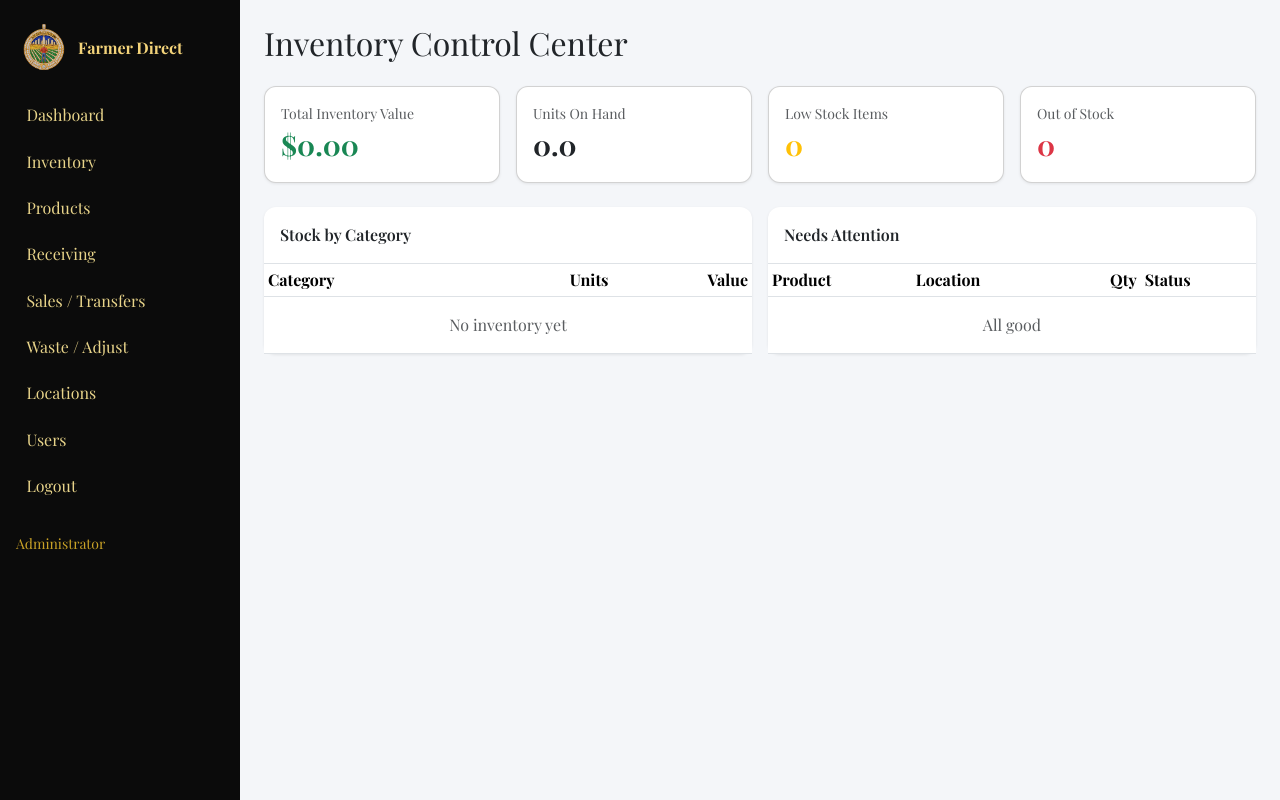
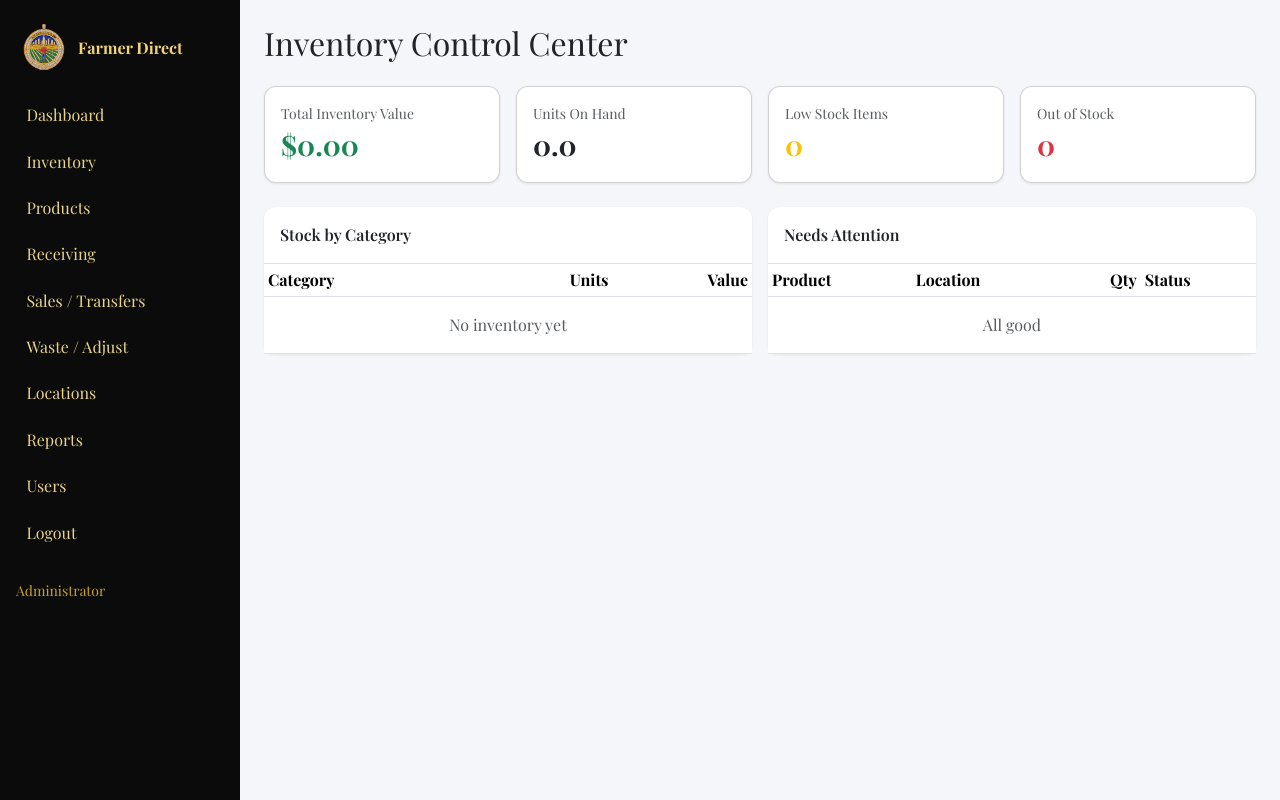
Before and after one commit to lenz0o/DTLA, a Flask app: page / in a window 1280 px wide. Run offline with Flask 3, Linux system fonts and the light colour scheme; a user stored in the database is signed in; data comes from the database, SQL or seed files in the repository; data that the repository does not hold is empty; some web fonts are replaced.

Commit message:
Add Reports link to navigation menu

```diff
--- a/templates/base.html
+++ b/templates/base.html
@@ -38,6 +38,7 @@
         <li class="nav-item"><a class="nav-link" href="{{ url_for('transfers_list') }}">Sales / Transfers</a></li>
         <li class="nav-item"><a class="nav-link" href="{{ url_for('waste_list') }}">Waste / Adjust</a></li>
         <li class="nav-item"><a class="nav-link" href="{{ url_for('locations') }}">Locations</a></li>
+        <li class="nav-item"><a class="nav-link" href="/reports">Reports</a></li>
         {% if current_user.role == 'admin' %}
         <li class="nav-item"><a class="nav-link" href="{{ url_for('users_page') }}">Users</a></li>
         {% endif %}
```
